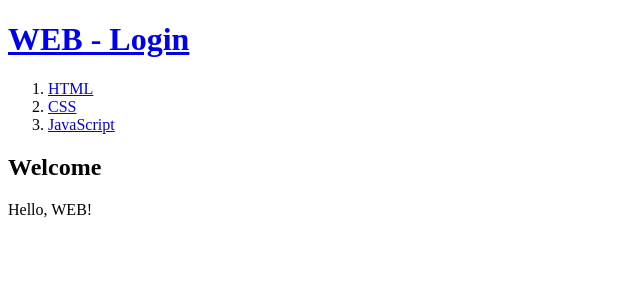
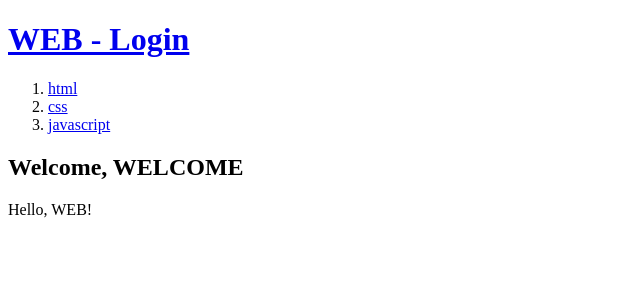
Before and after one commit to jiina28/react-app-2022, a React (Create React App) app: page / in a window 1280 px wide. Shown: the top 300 px of the page, without its empty margins (0-640 px from the left). Built offline with nearby package versions, Linux system fonts and the light colour scheme.

Commit message:
state 추가

```diff
--- a/src/App.js
+++ b/src/App.js
@@ -1,35 +1,63 @@
 import logo from './logo.svg';
 import './App.css';
+import {useState} from 'react';
 
-function Header() {
+function Header(props) {
   return <header>
-  <h1><a href="/index.html">WEB - Login</a></h1>
-</header>
+    <h1><a href='/index.html' onClick={(event) => {
+      event.preventDefault();
+      props.onSelect();
+    }}>WEB - Login</a></h1>
+  </header>
 }
 
-function Article() {
+function Article(props) {
   return <article>
-  <h2>Welcome</h2>
-  Hello, WEB!
+    <h2>Welcome, {props.title}</h2>
+    {props.body}!
 </article>
 }
 
-function Nav() {
-  return  <nav>
-  <ol>
-    <li><a href="/read/1.html">HTML</a></li>
-    <li><a href="/read/2.html">CSS</a></li>
-    <li><a href="/read/3.html">JavaScript</a></li>
-  </ol>
-</nav>
+function Nav(props) {
+  const callback = e =>
+    <li key={e.id}>
+      <a href={'/read/' + e.id} onClick={(event) => {
+        event.preventDefault();
+        props.onSelect();
+      }}>{e.title}</a>
+    </li>
+
+  const tag = props.data.map(callback)
+
+  return <nav>
+    <ol>
+      {tag}
+    </ol>
+  </nav>
 }
 
 function App() {
+  const [mode, setMode] = useState('WELCOME');
+
+  const topics = [
+    { id: 1, title: 'html', body: 'html is ...' },
+    { id: 2, title: 'css', body: 'css is ...' },
+    { id: 3, title: 'javascript', body: 'javascript is ...' }
+  ]
+
+  let content = null;
+  if(mode === 'WELCOME') {
+    content = <Article title='WELCOME' body='Hello, WEB'></Article>
+  }
+  else if(mode === 'READ') {
+    content = <Article title='READ' body='Hello, READ'></Article>
+  }
+
   return (
     <div>
-      <Header />
-      <Nav />
-      <Article />
+      <Header onSelect={() => setMode('WELCOME')}></Header>
+      <Nav data={topics} onSelect={() => setMode('READ')}></Nav>
+      {content}
     </div>
   );
 }
```
